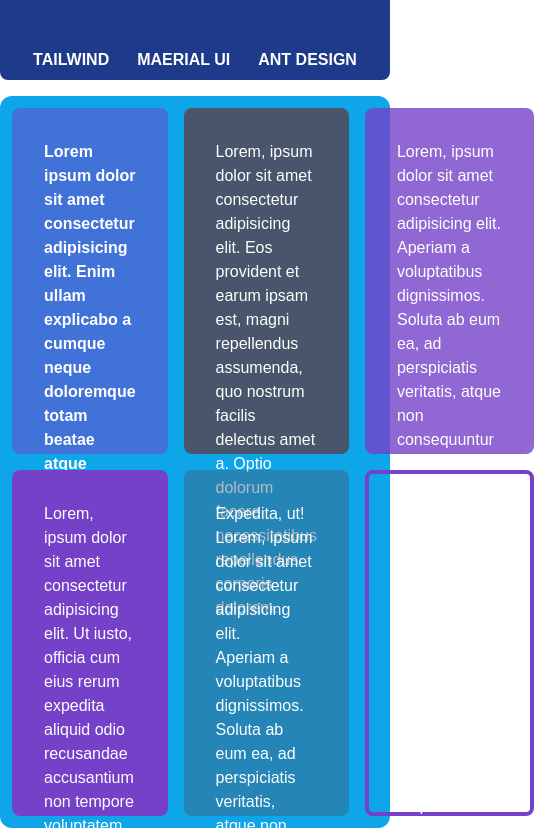
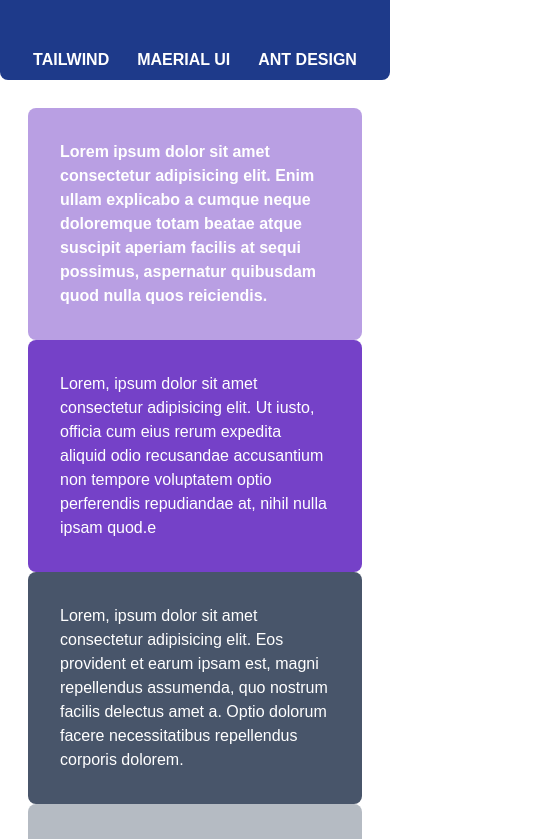
Before and after one commit to bemyexe/ui-libs, a React (Vite) app: page /tailwind in a window 390 px wide. Shown: the top 839 px of the page, 534 px wide, since content can reach past the window. Built offline with nearby package versions, Linux system fonts and the light colour scheme.

Commit message:
feature(TW): added grid layout

```diff
--- a/src/app/pages/tailwind-page/index.tsx
+++ b/src/app/pages/tailwind-page/index.tsx
@@ -3,8 +3,8 @@ import { Page } from '../../components/page';
 export const TailWindPage = () => {
   return (
     <Page withHeader className="flex justify-center">
-      <div className="container m-4 bg-sky-500 rounded-xl p-3 grid grid-rows-2 grid-flow-col gap-4 ">
-        <div className="bg-primary/50 card font-bold ">
+      <div className="container m-4  rounded-xl p-3 lg:grid grid-cols-4 gap-4 md:flex flex-col">
+        <div className="bg-primary/50 card font-bold col-span-2">
           Lorem ipsum dolor sit amet consectetur adipisicing elit. Enim ullam
           explicabo a cumque neque doloremque totam beatae atque suscipit
           aperiam facilis at sequi possimus, aspernatur quibusdam quod nulla
@@ -16,13 +16,13 @@ export const TailWindPage = () => {
           non tempore voluptatem optio perferendis repudiandae at, nihil nulla
           ipsam quod.e
         </div>
-        <div className="bg-primary-dark card focus:border-4">
+        <div className="bg-primary-dark card focus:border-4 row-span-2">
           Lorem, ipsum dolor sit amet consectetur adipisicing elit. Eos
           provident et earum ipsam est, magni repellendus assumenda, quo nostrum
           facilis delectus amet a. Optio dolorum facere necessitatibus
           repellendus corporis dolorem.
         </div>
-        <div className="bg-primary-dark/40 card hover:grid grid-cols-3 gap-4">
+        <div className="bg-primary-dark/40 card hover:text-sm hover:grid grid-cols-3 gap-4">
           <h1> Expedita, ut!</h1>
           <p>Lorem, ipsum dolor sit amet consectetur adipisicing elit.</p>
           <p>
@@ -31,13 +31,13 @@ export const TailWindPage = () => {
             dolorem, laborum praesentium magnam!{' '}
           </p>
         </div>
-        <div className="bg-primary/80 card">
+        <div className="bg-primary/80 card col-span-2">
           Lorem, ipsum dolor sit amet consectetur adipisicing elit. Aperiam a
           voluptatibus dignissimos. Soluta ab eum ea, ad perspiciatis veritatis,
           atque non consequuntur architecto obcaecati dolorem, laborum
           praesentium magnam! Expedita, ut!
         </div>
-        <div className="bg-primary/0 card border-4 border-primary">
+        <div className="bg-primary/0 card border-4 border-primary col-span-4 text-black">
           Lorem, ipsum dolor sit amet consectetur adipisicing elit. Aperiam a
           voluptatibus dignissimos. Soluta ab eum ea, ad perspiciatis veritatis,
           atque non consequuntur architecto obcaecati dolorem, laborum
--- a/tailwind.config.js
+++ b/tailwind.config.js
@@ -3,19 +3,19 @@ export default {
   content: ['./index.html', './src/**/*.{js,ts,jsx,tsx,}'],
   theme: {
     creens: {
-      sm: '640px',
-      // => @media (min-width: 640px) { ... }
+      sm: { min: '640px', max: '767px' },
+      // => @media (min-width: 640px and max-width: 767px) { ... }
 
-      md: '768px',
-      // => @media (min-width: 768px) { ... }
+      md: { min: '768px', max: '1023px' },
+      // => @media (min-width: 768px and max-width: 1023px) { ... }
 
-      lg: '1024px',
-      // => @media (min-width: 1024px) { ... }
+      lg: { min: '1024px', max: '1279px' },
+      // => @media (min-width: 1024px and max-width: 1279px) { ... }
 
-      xl: '1280px',
-      // => @media (min-width: 1280px) { ... }
+      xl: { min: '1280px', max: '1535px' },
+      // => @media (min-width: 1280px and max-width: 1535px) { ... }
 
-      '2xl': '1536px',
+      '2xl': { min: '1536px' },
       // => @media (min-width: 1536px) { ... }
     },
     fontFamily: {
```
